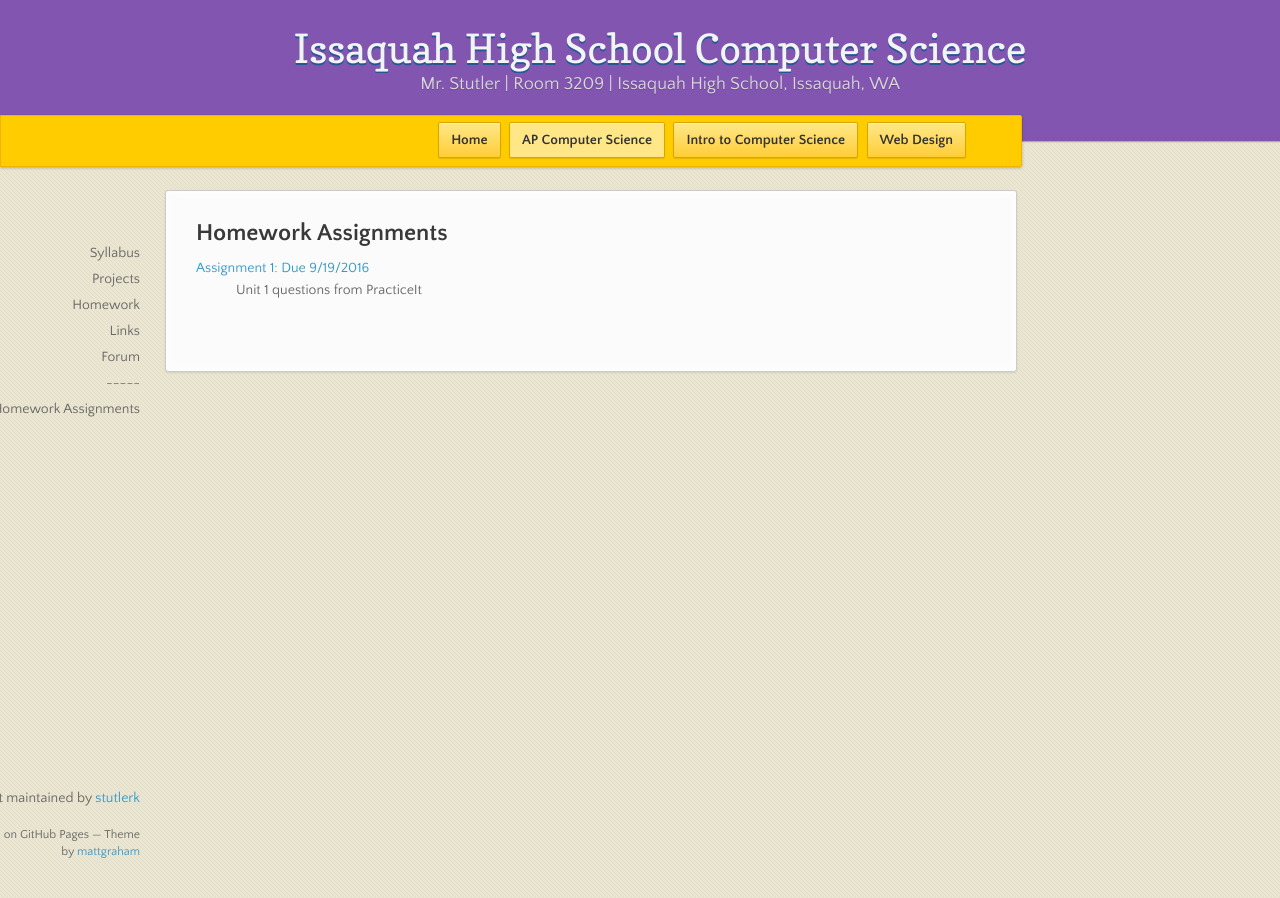
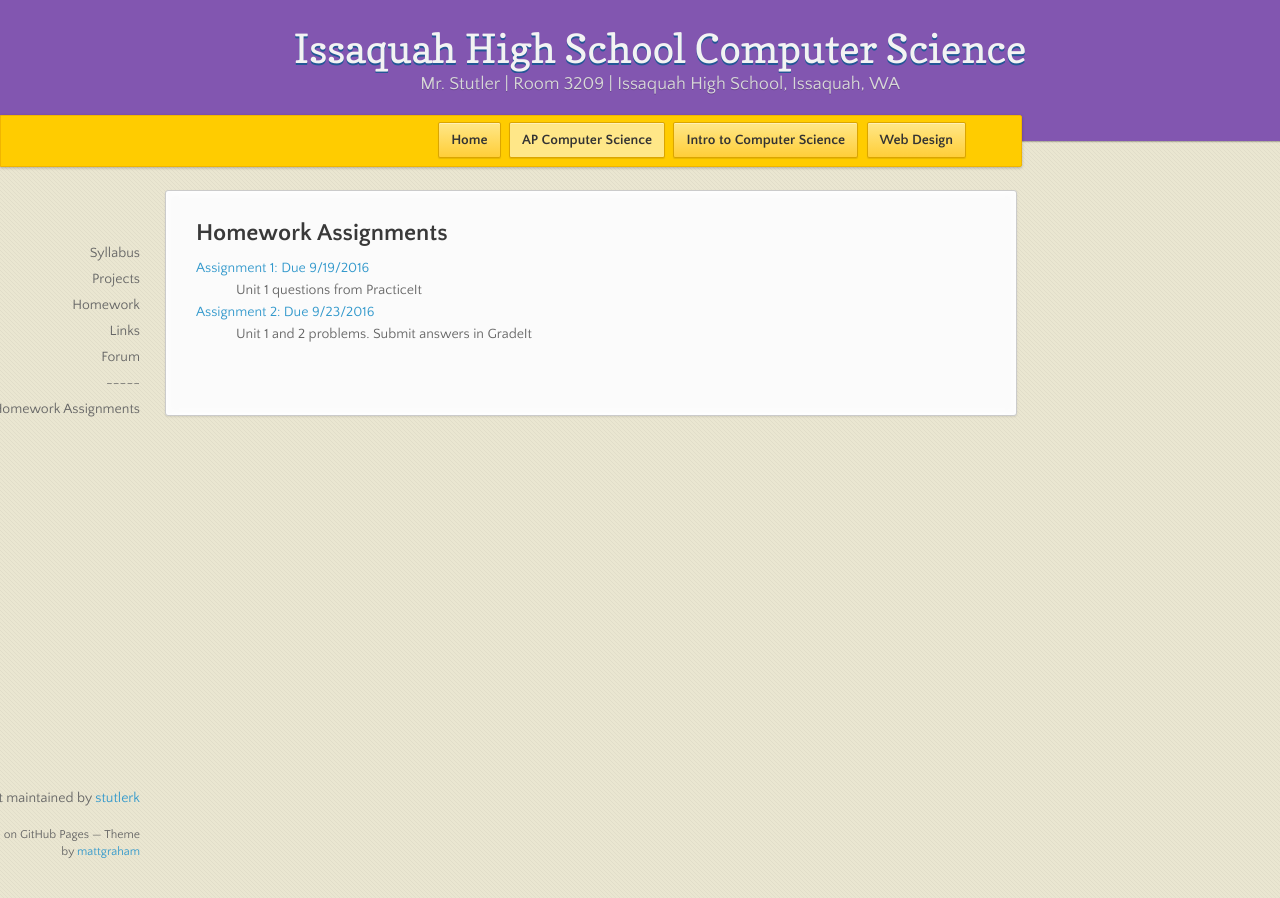
Before and after one commit to stutlerk/ihs-website, a Jekyll site: the page built from _apcs/homework.html, in a window 1280 px wide. Built offline with Jekyll 4.4.1, drawn with Linux system fonts in a browser that asks for light colours; nearby versions of some CDN libraries.

Commit message:
Update homework.html

```diff
--- a/_apcs/homework.html
+++ b/_apcs/homework.html
@@ -9,10 +9,10 @@ layout: course
     <dt><a href="https://issaquahwednet-my.sharepoint.com/personal/stutlerk_issaquah_wednet_edu/_layouts/15/guestaccess.aspx?guestaccesstoken=QVapjlnb0qLo2dfRP6i9Ux2F2smzLKJfRPR%2f25OqC%2bU%3d&docid=00110bb16bb8645979f76ed132db01758&rev=1">Assignment 1: Due 9/19/2016</a></dt>
     <dd>Unit 1 questions from PracticeIt</dd>
 
+    <dt><a href="https://issaquahwednet-my.sharepoint.com/personal/stutlerk_issaquah_wednet_edu/_layouts/15/guestaccess.aspx?guestaccesstoken=u6dQN1RZR%2fzrJbicXFVkMwGnTHfh1b3GhNzT0KJdECg%3d&docid=06545ddb184bd4feb938effdfd8cc7b49&rev=1">Assignment 2: Due 9/23/2016</a></dt>
+    <dd>Unit 1 and 2 problems. Submit answers in GradeIt</dd>
+
 <!--
-    <dt><a href="https://issaquahwednet-my.sharepoint.com/personal/stutlerk_issaquah_wednet_edu/_layouts/15/guestaccess.aspx?guestaccesstoken=M7n3U8hEBGn%2bCC5T1FhBHS1u0AMztTbEiww12vAV%2fP0%3d&docid=0c5cd7cc3395e47a88fb85faa09acc81c&rev=1">Procedural Decomposition and SDLC</a></dt>
-    <dd>PowerPoint slide deck covering procedural decomposition and software development life cycle</dd>
-
     <dt><a href="https://issaquahwednet-my.sharepoint.com/personal/stutlerk_issaquah_wednet_edu/_layouts/15/guestaccess.aspx?guestaccesstoken=gLVijYEluT%2fzI%2bVrW6GipfDQ6ScWjYKxwuWSWK2hRns%3d&docid=0ab46a544bdf24865ac7b67a645f0f849&rev=1">Computer Hardware and Binary Data</a></dt>
     <dd>PowerPoint slide deck covering computer hardware and binary data</dd>
 -->
```
